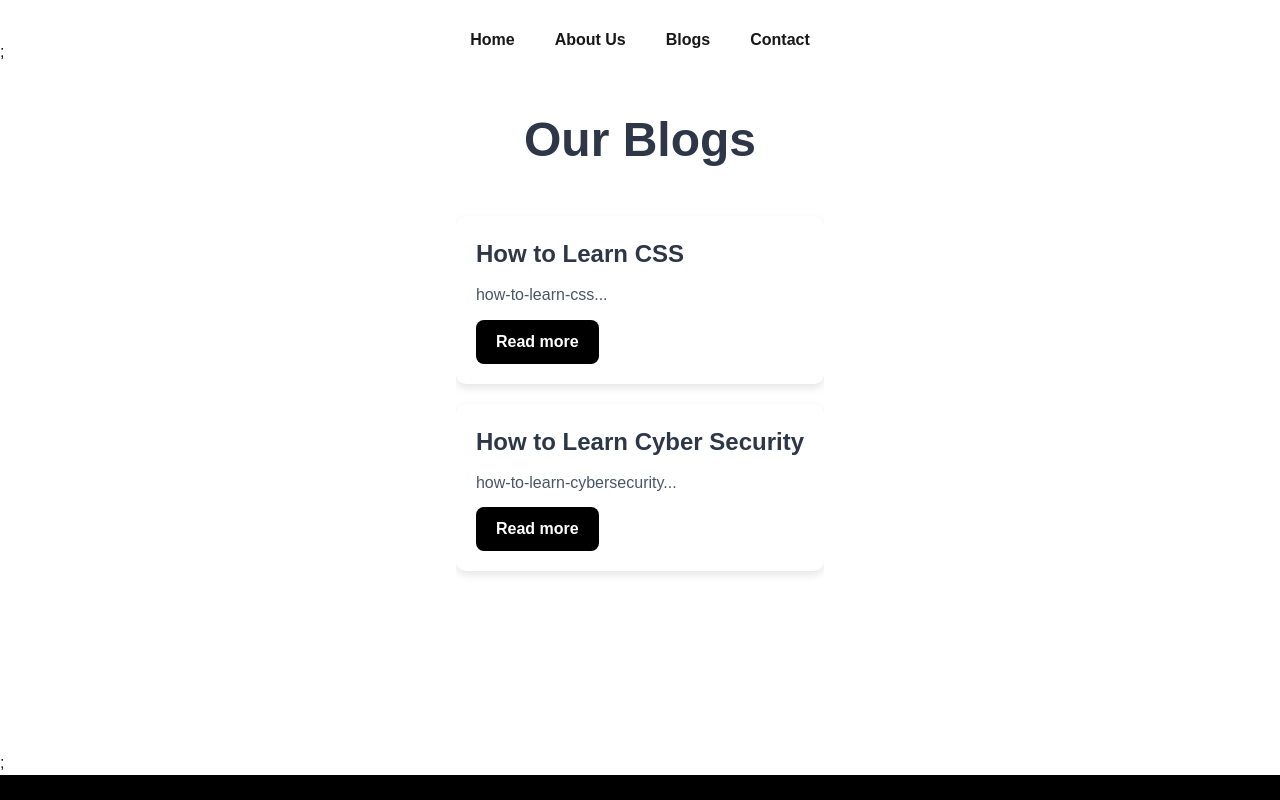
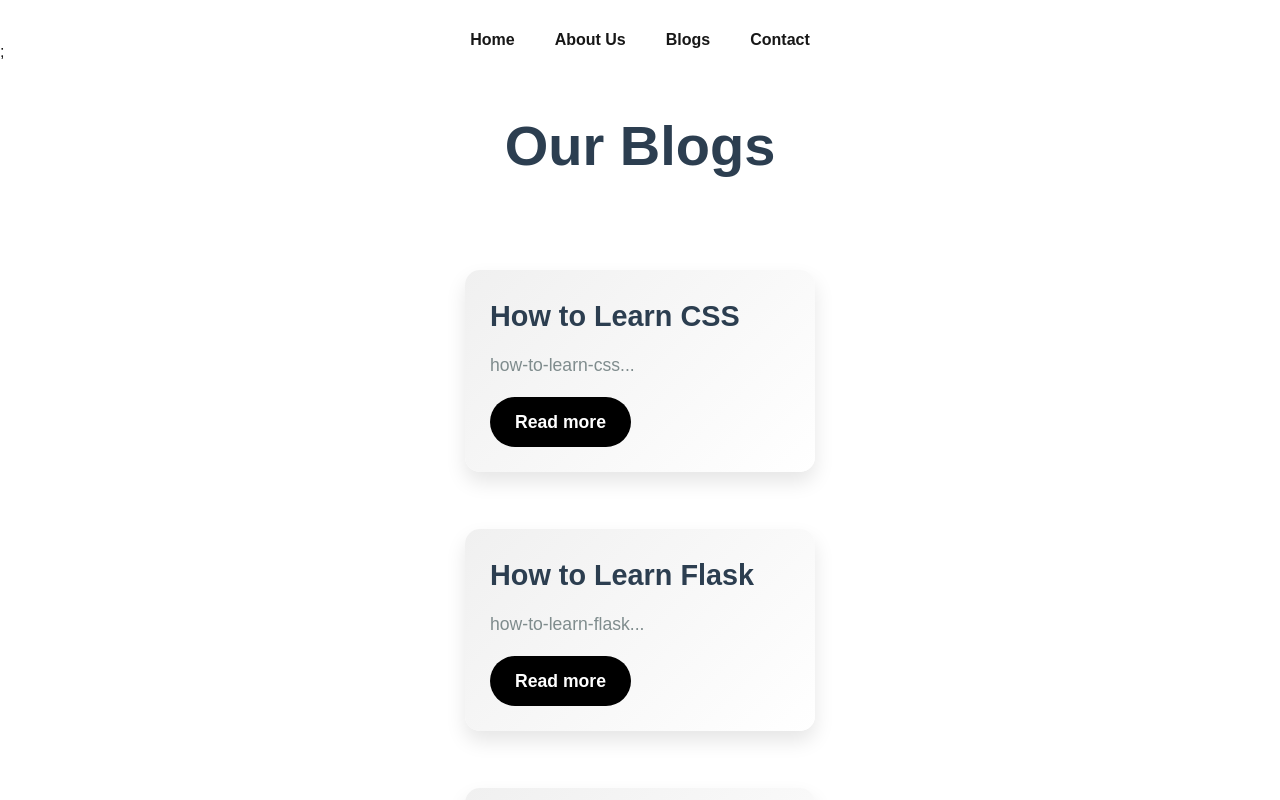
Before and after one commit to Syedasad2/blogapp, a Next.js app: page /blog in a window 1280 px wide. Shown: the top 800 px of the page. Built offline with nearby package versions, Linux system fonts and the light colour scheme.

Commit message:
some changes and final modifications

```diff
--- a/blogdata/how-to-learn-cybersecurity.json
+++ /dev/null
@@ -1,7 +0,0 @@
-{
-  "title": "How to Learn Cyber Security",
-  "content": "Cyber security is the practice of protecting systems, networks, and data from digital attacks. To start learning cyber security, begin with understanding the basics of computer networks, operating systems, and common security threats like malware, phishing, and denial-of-service attacks. Study topics such as encryption, firewalls, intrusion detection systems, and ethical hacking. You can also explore online resources, certifications like CompTIA Security+, and platforms like TryHackMe or Hack The Box for hands-on experience. Consistent practice, curiosity, and staying updated with the latest security trends are essential for building a strong foundation in cyber security.",
-  "author": "Asad Shah",
-  "metadesc": "how-to-learn-cybersecurity",
-  "slug": "how-to-learn-cybersecurity"
-}
--- a/blogdata/how-to-learn-programing.json
+++ /dev/null
@@ -1,7 +0,0 @@
-{
-  "title": "How to Learn Programming",
-  "content": "Learning programming can seem challenging at first, but with the right approach, anyone can become a good programmer. Start by choosing a beginner-friendly language like Python or JavaScript. Focus on understanding basic programming concepts such as variables, data types, loops, conditionals, and functions. Practice writing simple programs to solve problems. As you build confidence, learn about more advanced topics like data structures, algorithms, and object-oriented programming. Consistency is key — code daily, work on small projects, and read others' code to improve your skills. Joining online coding communities and taking part in challenges can also accelerate your learning journey.",
-  "author": "Asad Shah",
-  "metadesc": "how-to-learn-programming",
-  "slug": "how-to-learn-programming"
-}
--- a/pages/api/postcontact.js
+++ b/pages/api/postcontact.js
@@ -1,6 +1,6 @@
 import { MongoClient } from "mongodb";
 
-const uri = process.env.MONGO_URI;  // .env.local me URI rakhna
+const uri = process.env.MONGO_URI;
 const client = new MongoClient(uri);
 
 export default async function handler(req, res) {
@@ -15,7 +15,6 @@ export default async function handler(req, res) {
 
       res.status(200).json({ message: "Contact saved successfully!", id: result.insertedId });
     } catch (error) {
-      console.error(error);
       res.status(500).json({ message: "Something went wrong!" });
     } finally {
       await client.close();
--- a/pages/blog.js
+++ b/pages/blog.js
@@ -2,32 +2,13 @@ import React, { useState } from "react";
 import styles from "../styles/Blog.module.css";
 import Link from "next/link";
 import * as fs from "fs";
-import InfiniteScroll from "react-infinite-scroll-component";
 
 const Blog = (props) => {
   const [blogs, setBlogs] = useState(props.allBlogs);
-  const [count, setCount] = useState(2);
-
-  const fetchData = async () => {
-   let d = await fetch(`/api/blogs/?count=${count+2}`)
-    setCount(count + 2);
-    let data = await d.json();
-    setBlogs(data);
-  };
 
   return (
     <div>
       <main className="flex flex-col gap-8 row-start-2 items-center pb-40 pt-10 justify-items-center">
-        <InfiniteScroll
-          dataLength={blogs.length}
-          next={fetchData}
-          hasMore={props.allCount !== blogs.length}
-          loader={<div className={styles.loader}>Loading...</div>}
-          endMessage={
-            <p className={styles.endMessage}>
-              <b>Yay! You have seen it all</b>
-            </p>
-          }>
         <h1 className={styles.blogTitle}>Our Blogs</h1>
         {blogs.map((blogitem) => {
           return (
@@ -44,7 +25,6 @@ const Blog = (props) => {
             </div>
           );
         })}
-        </InfiniteScroll>
       </main>
     </div>
   );
@@ -55,7 +35,7 @@ export async function getStaticProps(context) {
   let allCount = data.length;
   let allBlogs = [];
 
-  for (let index = 0; index < 2; index++) {
+  for (let index = 0; index < allCount; index++) {
     const item = data[index];
     let myfile = await fs.promises.readFile("blogdata/" + item, "utf-8");
     allBlogs.push(JSON.parse(myfile));
--- a/pages/contact.js
+++ b/pages/contact.js
@@ -6,10 +6,15 @@ const Contact = () => {
   const [email, setEmail] = useState("");
   const [phone, setPhone] = useState("");
   const [desc, setDesc] = useState("");
+  const [submitted, setSubmitted] = useState(false);
+  const [loading, setLoading] = useState(false);
+
   const handleSubmit = (e) => {
     e.preventDefault();
-    console.log(name, email, phone, desc);
     const data = { phone, name, email, desc };
+
+    setLoading(true);
+
     fetch("/api/postcontact", {
       method: "POST",
       headers: {
@@ -19,31 +24,39 @@ const Contact = () => {
     })
       .then((response) => response.text())
       .then((data) => {
-        console.log("Success", data);
-        alert("Thanks for reaching Us");
+        setSubmitted(true);
+        setLoading(false);
         setPhone("");
         setEmail("");
         setDesc("");
         setName("");
       })
       .catch((error) => {
-        console.log(error, "Erros");
+        setLoading(false);
       });
   };
+
   const handleChange = (e) => {
-    if (e.target.name == "phone") {
+    if (e.target.name === "phone") {
       setPhone(e.target.value);
-    } else if (e.target.name == "name") {
+    } else if (e.target.name === "name") {
       setName(e.target.value);
-    } else if (e.target.name == "email") {
+    } else if (e.target.name === "email") {
       setEmail(e.target.value);
-    } else if (e.target.name == "desc") {
+    } else if (e.target.name === "desc") {
       setDesc(e.target.value);
     }
   };
 
   return (
     <div className={styles.container}>
+      {submitted ? (
+        <div className="text-center">
+          <h1>Thanks for reaching us!</h1>
+          <p>We will get back to you shortly.</p>
+        </div>
+      ) : (
+        <>
           <h1>Contact Us</h1>
           <form onSubmit={handleSubmit}>
             <div className={styles.mb3}>
@@ -97,10 +110,12 @@ const Contact = () => {
               ></textarea>
             </div>
 
-        <button type="submit" className={styles.button}>
-          Submit
+            <button type="submit" className={styles.button} disabled={loading}>
+              {loading ? "Submitting..." : "Submit"} {/* Show loading text */}
             </button>
           </form>
+        </>
+      )}
     </div>
   );
 };
--- a/styles/Blog.module.css
+++ b/styles/Blog.module.css
@@ -1,65 +1,81 @@
 .blogItem {
-  background-color: #ffffff;
-  padding: 20px;
-  border-radius: 10px;
-  box-shadow: 0 4px 8px rgba(0, 0, 0, 0.1);
-  transition: transform 0.3s ease, box-shadow 0.3s ease;
-  margin-bottom: 20px;
+  background: linear-gradient(135deg, #f0f0f0, #ffffff);
+  padding: 25px;
+  border-radius: 15px;
+  box-shadow: 0 10px 20px rgba(0, 0, 0, 0.1);
+  transition: transform 0.3s ease, box-shadow 0.3s ease, background 0.3s ease;
+  margin-bottom: 25px;
+  width: 350px; /* Fixed width */
+  height: auto; /* Maintain height based on content */
+  overflow: hidden; /* Ensures text doesn't overflow beyond card */
 }
 
 .blogItem:hover {
-  transform: translateY(-5px);
-  box-shadow: 0 6px 15px rgba(0, 0, 0, 0.2);
+  transform: translateY(-10px);
+  box-shadow: 0 12px 25px rgba(0, 0, 0, 0.15);
+  background: linear-gradient(135deg, #ffffff, #f8f9fa);
 }
 
 .blogItem h3 {
-  font-size: 1.5rem;
+  font-size: 1.8rem;
   font-weight: 700;
-  color: #2d3748;
-  margin-bottom: 10px;
+  color: #2c3e50;
+  margin-bottom: 12px;
   cursor: pointer;
+  transition: color 0.3s ease;
 }
 
-.blogItemp {
-  font-size: 1rem;
-  color: #4a5568;
-  margin-bottom: 12px;
-  line-height: 1.6;
+.blogItem h3:hover {
+  color: #3498db;
+}
+
+.blogItem p {
+  font-size: 1.1rem;
+  color: #7f8c8d;
+  margin-bottom: 15px;
+  line-height: 1.8;
+  text-align: justify;
+  overflow: hidden; /* Prevents text overflow */
+  text-overflow: ellipsis; /* Adds ellipsis if text overflows */
+  white-space: nowrap; /* Prevents text wrapping to the next line */
 }
 
 .blogItem button {
-  background-color: #000;
+  background-color: #000; /* Black color */
   color: #fff;
-  padding: 10px 20px;
+  padding: 12px 25px;
   border: none;
-  border-radius: 8px;
-  font-size: 1rem;
+  border-radius: 25px;
+  font-size: 1.1rem;
   font-weight: 600;
   cursor: pointer;
   transition: background-color 0.3s ease, transform 0.2s ease;
 }
 
 .blogItem button:hover {
-  background-color: #2d3748;
+  background-color: #333; /* Darker shade of black for hover */
   transform: scale(1.05);
 }
 
+
 .blogTitle {
-  font-size: 3rem;
-  font-weight: 700;
-  color: #2d3748;
+  font-size: 3.5rem;
+  font-weight: 800;
+  color: #2c3e50;
   text-align: center;
-  margin-bottom: 40px;
+  margin-bottom: 50px;
 }
 
 .loader {
   text-align: center;
-  font-size: 1.25rem;
-  color: #4a5568;
+  font-size: 1.5rem;
+  color: #7f8c8d;
+  font-weight: 500;
 }
 
 .endMessage {
   text-align: center;
   font-size: 1.25rem;
-  color: #4a5568;
+  color: #7f8c8d;
+  font-weight: 500;
 }
```
Lines whose indentation alone changed are shown as unchanged.
